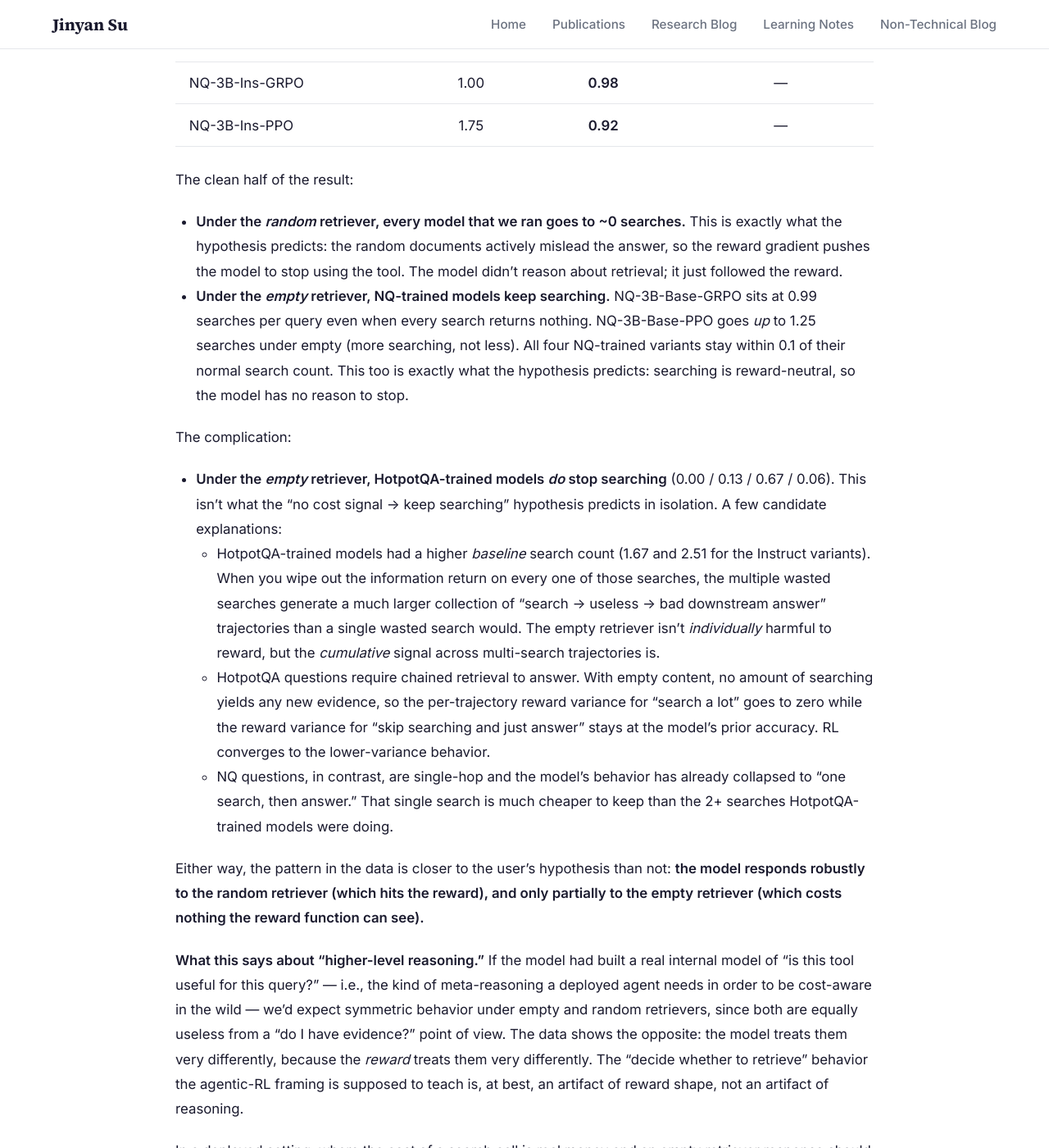
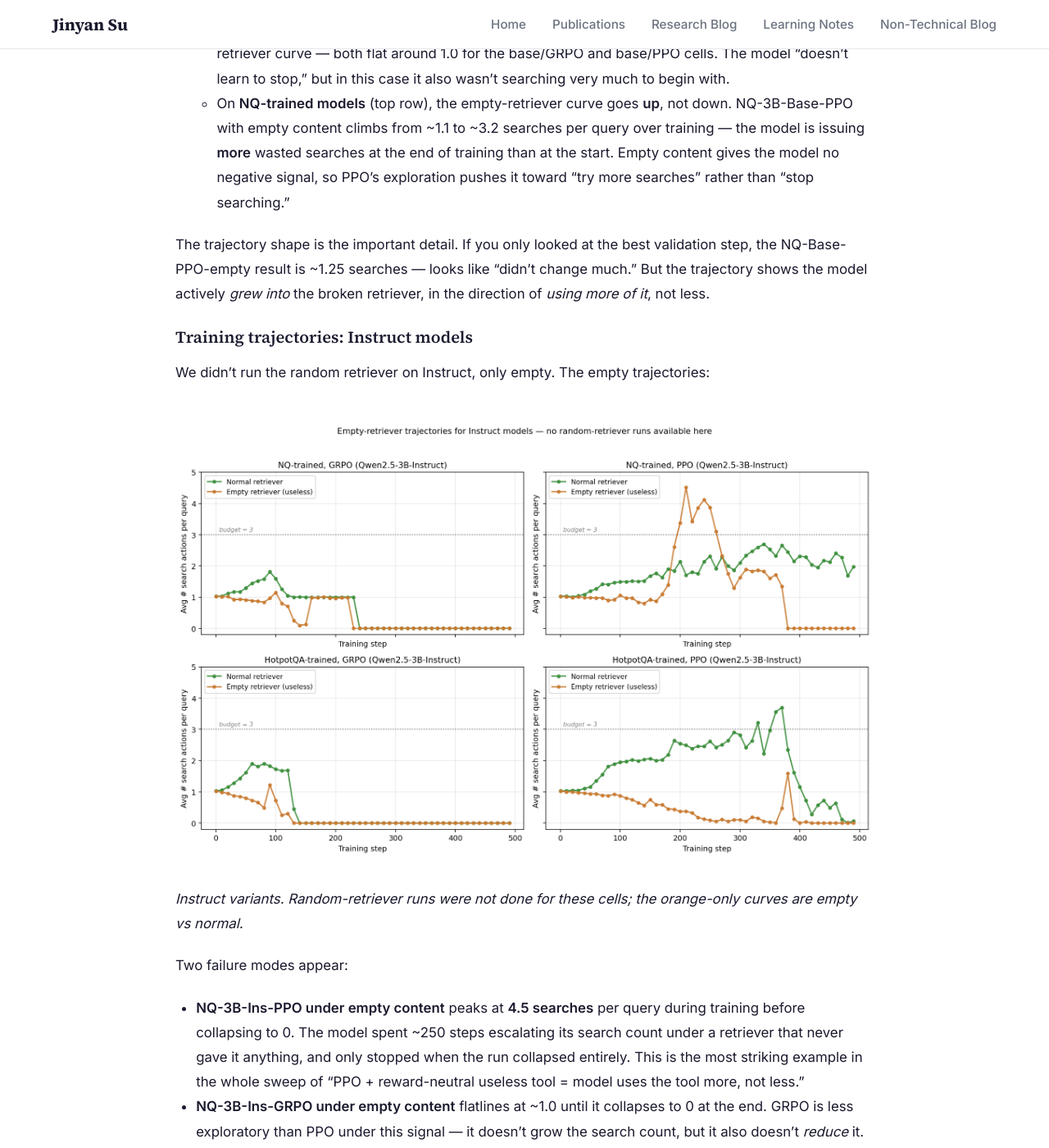
Before and after one commit to JinyanSu1/jinyansu1.github.io, a Jekyll site: the page built from _posts/2026-05-22-search-r1-does-the-model-actually-learn-to-search.md, in a window 1280 px wide and 1400 px high, scrolled down 12591 px. Shown: the whole window at 82% size. Built offline with Jekyll 4.4.1, drawn with Linux system fonts in a browser that asks for light colours; some of the changed text lies outside the part shown.

Commit message:
Search-R1: rewrite Section 3 around training trajectories (empty vs random retriever)

```diff
--- a/_posts/2026-05-22-search-r1-does-the-model-actually-learn-to-search.md
+++ b/_posts/2026-05-22-search-r1-does-the-model-actually-learn-to-search.md
@@ -17,7 +17,7 @@ Across ~60 Search-R1 runs (model size × base/instruct × PPO/GRPO × NQ/HotpotQ
 
 1. **Search adaptivity is shallow.** Training on multi-hop data raises the model's overall search count by ~0.2 *uniformly* across both single-hop and multi-hop evals — it's a global thermostat, not a per-question policy. At test time, only larger (7B) or PPO-tuned instruct models adapt to question difficulty; every 3B-base model emits the same number of searches on PopQA as on MuSiQue.
 2. **The model only partially grows into its search budget.** PPO runs climb toward the budget (~3 searches) over training and sometimes saturate, but most then collapse. GRPO runs plateau well below the budget. Telling the model its budget (BT1) acts as a regularizer — pulling GRPO up and PPO down toward ~2 — but doesn't make the search count more query-conditioned, and barely changes score.
-3. **Stress-testing the retriever exposes that the model optimizes reward, not API cost.** When the retriever returns *random* (actively misleading) documents, every retrained model goes to ~0 searches — because random docs hurt the answer reward. When the retriever returns *empty* (useless but not harmful) documents, NQ-trained models keep searching for nothing. The RL signal doesn't see API cost, so the model only learns to avoid the tool when the tool *also* hurts the answer.
+3. **Stress-testing the retriever exposes that the model optimizes reward, not API cost.** When the retriever returns *random* (actively misleading) documents, the # of searches per query goes to zero within ~150 steps — random docs hurt the answer, so the RL gradient kills the search action. When the retriever returns *empty* (useless but not harmful) documents, the trajectory is the opposite: NQ-3B-Base-PPO **grows** its search count to ~3.2, and NQ-3B-Ins-PPO peaks at **4.5** before collapsing. Empty content carries no negative signal, so PPO explores in the direction of "search more."
 4. **Removing the `<think>` scaffolding (prompt instruction, format reward, cross-turn persistence) does not hurt — it usually helps.** Across 16 matched pairs, no-think wins 12, ties 1, loses 3. Mean Δ = **+1.1 pp** in favor of no-think. The model can still emit free-form prose before each `<search>`, so this is not "removing reasoning" in a strong sense; it's removing the structured think protocol that the agentic-RL story credits as the source of reasoning.
 
 The clean version: scoring well on Search-R1 does **not** imply the model learned to search and reason. It learned to emit the right number of `<search>` tags and pass the retrieved spans into `<answer>`.
@@ -183,58 +183,61 @@ This is what you'd expect from a model that has a single "how often to search" k
 
 ## Section 3: Does higher-level reasoning emerge under stress-testing?
 
-Sections 1 and 2 looked at "normal" training: real retriever, normal questions, no adversarial structure. What if we use the training environment to *stress-test* whether the model has learned anything beyond imitating the search protocol?
+Sections 1 and 2 looked at "normal" training. What if we use the training environment to *stress-test* whether the model has learned anything beyond imitating the search protocol?
 
-The cleanest stress test is: **break the retriever during training, and see what the model does.** If the model has built any real "reason about when retrieval is useful" skill, it should respond to the broken retriever; if the model is just executing the search-tool protocol because the protocol is rewarded, it should mostly keep searching.
+The cleanest stress test is: **break the retriever during training, and watch how the model's search behavior evolves over training steps.** If the model has built any real "reason about when retrieval is useful" skill, it should respond to the broken retriever; if the model is just executing the search-tool protocol because the protocol is rewarded, it should mostly keep searching.
 
 We retrained Search-R1 with two different broken retrievers:
 
-- **Empty retriever** — every search returns no documents. This is the *softer* test: searching is **useless**, but it does not actively hurt the model's reward (the search returns nothing, and the model answers from whatever it would have answered without the search). The only "cost" of searching here is the wasted API call — which the reward function does not see.
+- **Empty retriever** — every search returns no documents. This is the *softer* test: searching is **useless**, but it does not actively hurt the model's reward (the search returns nothing; the model answers from whatever it would have answered without the search). The only "cost" of searching here is the wasted API call — which the reward function does not see.
 - **Random retriever** — every search returns three random unrelated documents. This is the *harder* test: searching is **actively harmful**. The injected random passages mislead the answer, so the model's reward goes down compared to never searching at all.
 
-The hypothesis the two setups together let us test is sharp:
+The hypothesis this lets us test is sharp:
 
 > The RL signal does not reward "API efficiency" or "not wasting tool calls" — it only rewards getting the final answer correct. So the model should only learn to stop searching when searching **actively hurts the reward**. It should *not* learn to stop searching when searching is merely useless. In other words: we expect "stop searching" to emerge under the **random** retriever but **not** under the **empty** retriever.
 
 (That hypothesis is essentially: the model won't naturally optimize for the cost of search, because the reward never tells it search is expensive.)
 
-What actually happens:
+To test this we need training-step trajectories, not just final numbers — a final # of searches near 0 could be either "model learned to stop" or "model collapsed and stopped emitting valid tags." The trajectory tells us which.
 
-![Adversarial retriever: score and search behavior](/assets/images/search-r1/adversarial_retriever.png)
-*Left: average test score under each retriever. Right: average # search actions issued under each retriever. Eight 3B models, grouped by training set and algorithm. The "Normal" green bars are the baseline behavior; orange = retrained with empty retriever; red = retrained with random retriever.*
+### Training trajectories: Base models
 
-**Score (left panel).** Both broken retrievers tank the model's test score by 15–25 percentage points. This is itself worth noting: the trained Search-R1 model is so dependent on its retriever that breaking the tool — even just emptying it — destroys most of the QA performance. Even on questions the model could plausibly answer from pretraining alone, the model can't recover.
+![# search actions over training, 3B-Base, normal vs empty vs random](/assets/images/search-r1/adv_trajectories_base.png)
+*Each panel = (training set × algorithm). Green = normal retriever. Orange = empty retriever. Red = random retriever. Horizontal dotted line = search budget of 3.*
 
-**Search behavior (right panel).** Here the data partially confirms the hypothesis and partially complicates it:
+Reading off the curves:
 
-| Model | Normal | Empty (useless) | Random (harmful) |
-|-------|:------:|:---------------:|:----------------:|
-| HotpotQA-3B-Base-GRPO | 1.00 | **0.00** | **0.00** |
-| HotpotQA-3B-Base-PPO  | 1.00 | **0.13** | **0.01** |
-| HotpotQA-3B-Ins-GRPO  | 1.67 | 0.67 | — |
-| HotpotQA-3B-Ins-PPO   | 2.51 | **0.06** | — |
-| NQ-3B-Base-GRPO       | 0.99 | **0.99** | — |
-| NQ-3B-Base-PPO        | 1.01 | **1.25** | **0.01** |
-| NQ-3B-Ins-GRPO        | 1.00 | **0.98** | — |
-| NQ-3B-Ins-PPO         | 1.75 | **0.92** | — |
+- **Random retriever (red, where available): the model learns to stop, fast.** In all three random-retriever runs, the curve starts near 1.1 searches and is at zero within ~150 training steps. The RL signal sees the random docs hurting the answer, the gradient pushes search probability down, and the model stops calling the tool. **This is exactly what the hypothesis predicts.**
+- **Empty retriever (orange): the picture is mixed, and tells a more interesting story.**
+  - On **HotpotQA-trained models** (bottom row), the empty-retriever curve stays close to the normal-retriever curve — both flat around 1.0 for the base/GRPO and base/PPO cells. The model "doesn't learn to stop," but in this case it also wasn't searching very much to begin with.
+  - On **NQ-trained models** (top row), the empty-retriever curve goes **up**, not down. NQ-3B-Base-PPO with empty content climbs from ~1.1 to ~3.2 searches per query over training — the model is issuing **more** wasted searches at the end of training than at the start. Empty content gives the model no negative signal, so PPO's exploration pushes it toward "try more searches" rather than "stop searching."
 
-The clean half of the result:
+The trajectory shape is the important detail. If you only looked at the best validation step, the NQ-Base-PPO-empty result is ~1.25 searches — looks like "didn't change much." But the trajectory shows the model actively *grew into* the broken retriever, in the direction of *using more of it*, not less.
 
-- **Under the *random* retriever, every model that we ran goes to ~0 searches.** This is exactly what the hypothesis predicts: the random documents actively mislead the answer, so the reward gradient pushes the model to stop using the tool. The model didn't reason about retrieval; it just followed the reward.
-- **Under the *empty* retriever, NQ-trained models keep searching.** NQ-3B-Base-GRPO sits at 0.99 searches per query even when every search returns nothing. NQ-3B-Base-PPO goes *up* to 1.25 searches under empty (more searching, not less). All four NQ-trained variants stay within 0.1 of their normal search count. This too is exactly what the hypothesis predicts: searching is reward-neutral, so the model has no reason to stop.
+### Training trajectories: Instruct models
 
-The complication:
+We didn't run the random retriever on Instruct, only empty. The empty trajectories:
 
-- **Under the *empty* retriever, HotpotQA-trained models *do* stop searching** (0.00 / 0.13 / 0.67 / 0.06). This isn't what the "no cost signal → keep searching" hypothesis predicts in isolation. A few candidate explanations:
-  - HotpotQA-trained models had a higher *baseline* search count (1.67 and 2.51 for the Instruct variants). When you wipe out the information return on every one of those searches, the multiple wasted searches generate a much larger collection of "search → useless → bad downstream answer" trajectories than a single wasted search would. The empty retriever isn't *individually* harmful to reward, but the *cumulative* signal across multi-search trajectories is.
-  - HotpotQA questions require chained retrieval to answer. With empty content, no amount of searching yields any new evidence, so the per-trajectory reward variance for "search a lot" goes to zero while the reward variance for "skip searching and just answer" stays at the model's prior accuracy. RL converges to the lower-variance behavior.
-  - NQ questions, in contrast, are single-hop and the model's behavior has already collapsed to "one search, then answer." That single search is much cheaper to keep than the 2+ searches HotpotQA-trained models were doing.
+![# search actions over training, 3B-Instruct, normal vs empty](/assets/images/search-r1/adv_trajectories_ins.png)
+*Instruct variants. Random-retriever runs were not done for these cells; the orange-only curves are empty vs normal.*
 
-Either way, the pattern in the data is closer to the user's hypothesis than not: **the model responds robustly to the random retriever (which hits the reward), and only partially to the empty retriever (which costs nothing the reward function can see).**
+Two failure modes appear:
 
-**What this says about "higher-level reasoning."** If the model had built a real internal model of "is this tool useful for this query?" — i.e., the kind of meta-reasoning a deployed agent needs in order to be cost-aware in the wild — we'd expect symmetric behavior under empty and random retrievers, since both are equally useless from a "do I have evidence?" point of view. The data shows the opposite: the model treats them very differently, because the *reward* treats them very differently. The "decide whether to retrieve" behavior the agentic-RL framing is supposed to teach is, at best, an artifact of reward shape, not an artifact of reasoning.
+- **NQ-3B-Ins-PPO under empty content** peaks at **4.5 searches** per query during training before collapsing to 0. The model spent ~250 steps escalating its search count under a retriever that never gave it anything, and only stopped when the run collapsed entirely. This is the most striking example in the whole sweep of "PPO + reward-neutral useless tool = model uses the tool more, not less."
+- **NQ-3B-Ins-GRPO under empty content** flatlines at ~1.0 until it collapses to 0 at the end. GRPO is less exploratory than PPO under this signal — it doesn't grow the search count, but it also doesn't *reduce* it. The collapse to 0 at the end is the model's outputs degenerating, not the model "learning to stop."
 
-In a deployed setting, where the cost of a search call is real money and an empty retriever response should be a strong "stop searching" signal, the trained model would happily keep paying for nothing. To get cost-aware behavior, you have to put cost into the reward.
+### What the trajectories say about higher-level reasoning
+
+If the model had built a real internal model of "is this tool useful for this query?" — the kind of meta-reasoning a deployed agent needs to be cost-aware in the wild — we'd expect symmetric behavior under empty and random retrievers, since both are equally useless from a "do I have evidence?" point of view.
+
+What we see instead:
+
+- **Under the random retriever, the model robustly stops searching.** The RL gradient is strong (random docs → wrong answer → lower reward → suppress the action), and the policy responds.
+- **Under the empty retriever, the model does anything except "stop because searching is useless."** It keeps searching at its baseline rate, or grows the rate further (PPO), or collapses outright. None of these is the response you'd want from an agent that understood "the tool is broken, so I shouldn't pay for it."
+
+The asymmetry is real and it lines up with the hypothesis: the model treats empty and random differently because the *reward* treats them differently. The "decide whether to retrieve" behavior the agentic-RL framing is supposed to teach is, at best, an artifact of reward shape, not an artifact of reasoning.
+
+In a deployed setting, where each search call costs real money and an empty retriever response should be a strong "stop searching" signal, the trained model would happily keep paying for nothing — or, worse, learn to pay for *more* of nothing. To get cost-aware behavior, you have to put cost into the reward.
 
 ---
 
```
Also changed, not shown: assets/images/search-r1/adv_trajectories_base.png (added), assets/images/search-r1/adv_trajectories_ins.png (added).
